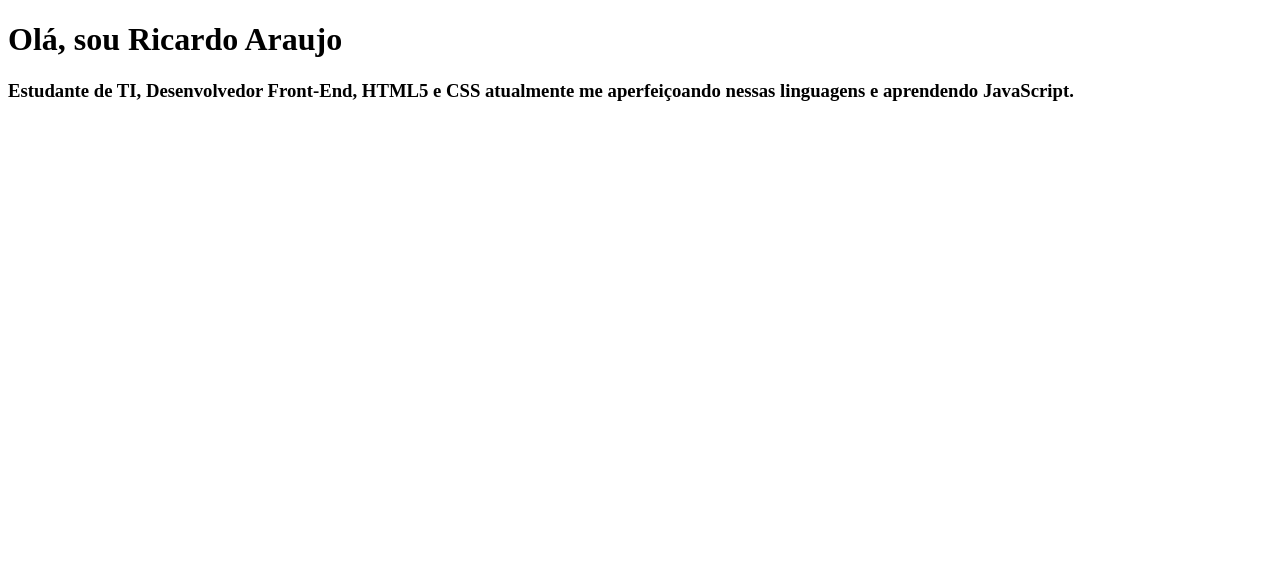
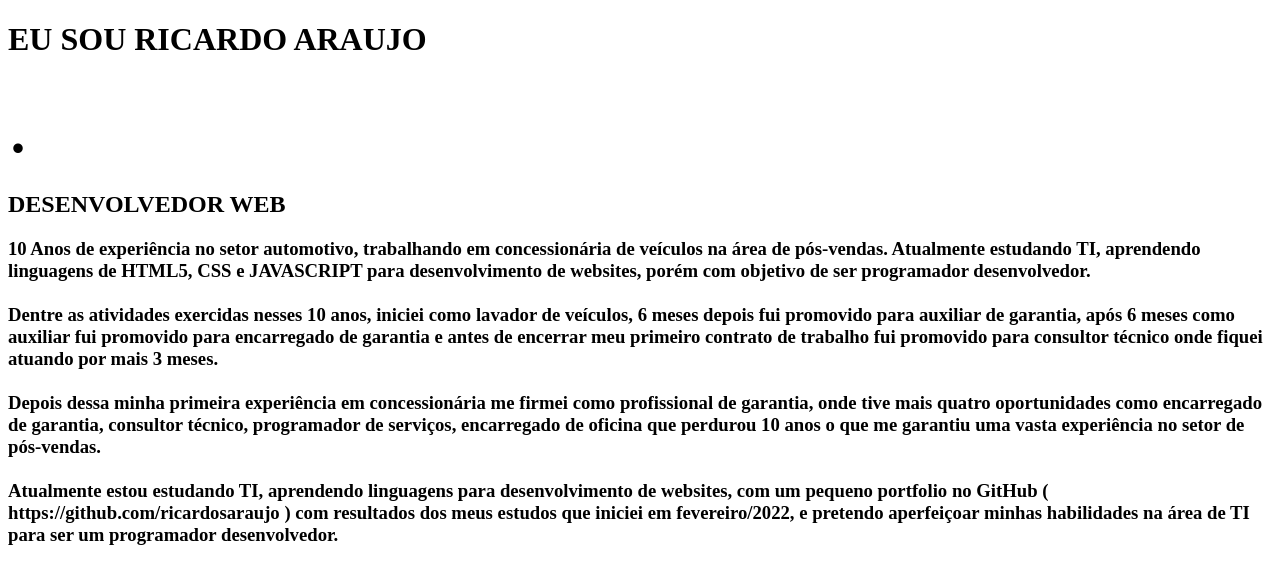
Before and after one commit to ricardosaraujo/Portfolio, a plain HTML site: page index.html in a window 1280 px wide. Drawn offline with Linux system fonts and the light colour scheme.

Commit message:
inicio do meu site

```diff
--- /dev/null
+++ b/estilos/media-query.css
@@ -0,0 +1,16 @@
+@charset "UTF-8";
+
+/* Typical Device Breackpoints
+----------------------------------
+Pequenas telas: até 600px
+Celular: de 600px até 768px
+tablet: de 768 até 992px
+Desktop: de 992px até 1200px
+Grandes telas: acima de 1200px
+*/
+
+/* Para o media query funcionar toda a configuração precisa estar dentro de uma única chaves */
+
+.teste {
+    font-size: 80px;
+}
--- a/index.html
+++ b/index.html
@@ -5,10 +5,21 @@
     <meta http-equiv="X-UA-Compatible" content="IE=edge">
     <meta name="viewport" content="width=device-width, initial-scale=1.0">
     <title>Ricardo Araujo</title>
+    <link rel="stylesheet" href="estilos/media-query.css">
 </head>
 <body>
-    <h1>Olá, sou Ricardo Araujo</h1>
+    <h1>EU SOU RICARDO ARAUJO</h1>
+        <span class="teste">.</span>
+    <h2>DESENVOLVEDOR WEB</h2>
 
-    <h3>Estudante de TI, Desenvolvedor Front-End, HTML5 e CSS atualmente me aperfeiçoando nessas linguagens e aprendendo JavaScript.</h3>
+    <h3>10 Anos de experiência no setor automotivo, trabalhando em concessionária de veículos na área de pós-vendas.
+    Atualmente estudando TI, aprendendo linguagens de HTML5, CSS e JAVASCRIPT para desenvolvimento de websites, porém com objetivo de ser programador desenvolvedor. <br><br>
+
+    Dentre as atividades exercidas nesses 10 anos, iniciei como lavador de veículos, 6 meses depois fui promovido para auxiliar de garantia, após 6 meses como auxiliar fui promovido para encarregado de garantia e antes de encerrar meu primeiro contrato de trabalho fui promovido para consultor técnico onde fiquei atuando por mais 3 meses. <br><br>
+
+    Depois dessa minha primeira experiência em concessionária me firmei como profissional de garantia, onde tive mais quatro oportunidades como encarregado de garantia, consultor técnico, programador de serviços, encarregado de oficina que perdurou 10 anos o que me garantiu uma vasta experiência no setor de pós-vendas. <br><br>
+
+    Atualmente estou estudando TI, aprendendo linguagens para desenvolvimento de websites, com um pequeno portfolio no GitHub ( https://github.com/ricardosaraujo ) com resultados dos meus estudos que iniciei em fevereiro/2022, e pretendo aperfeiçoar minhas habilidades na área de TI para ser um programador desenvolvedor.</h3>
+
 </body>
 </html>
```
Also changed, not shown: passo-a-passo.txt (added).
